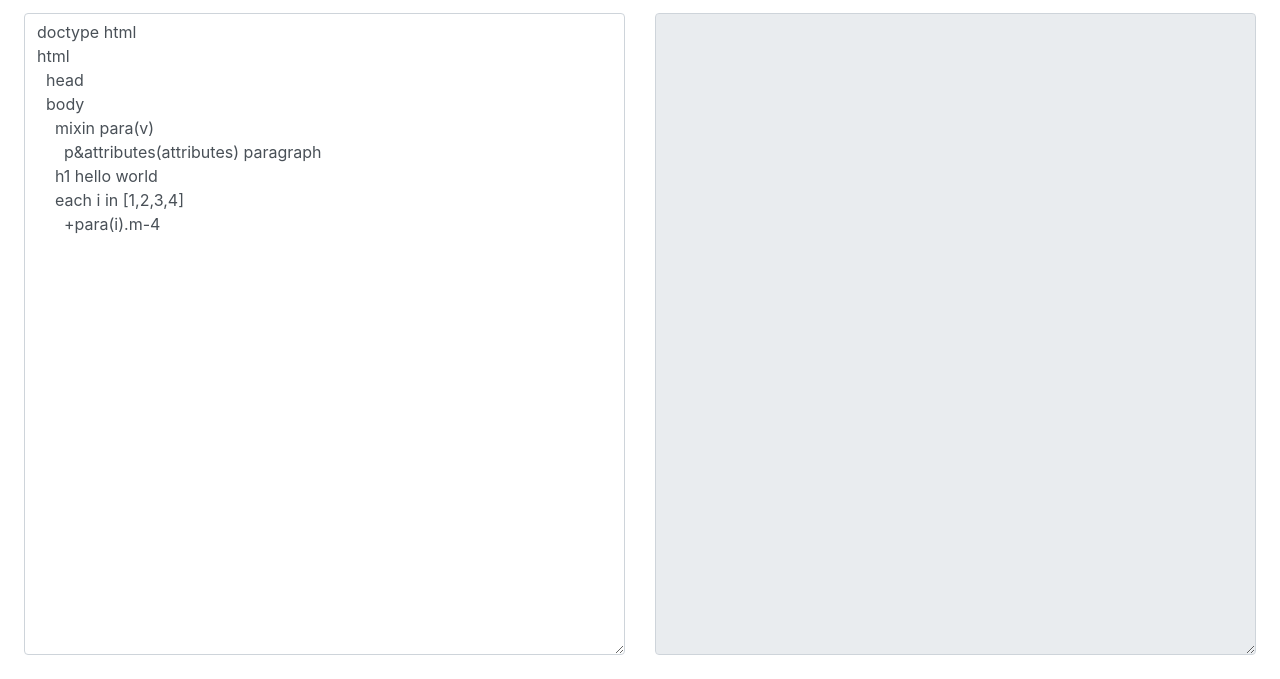
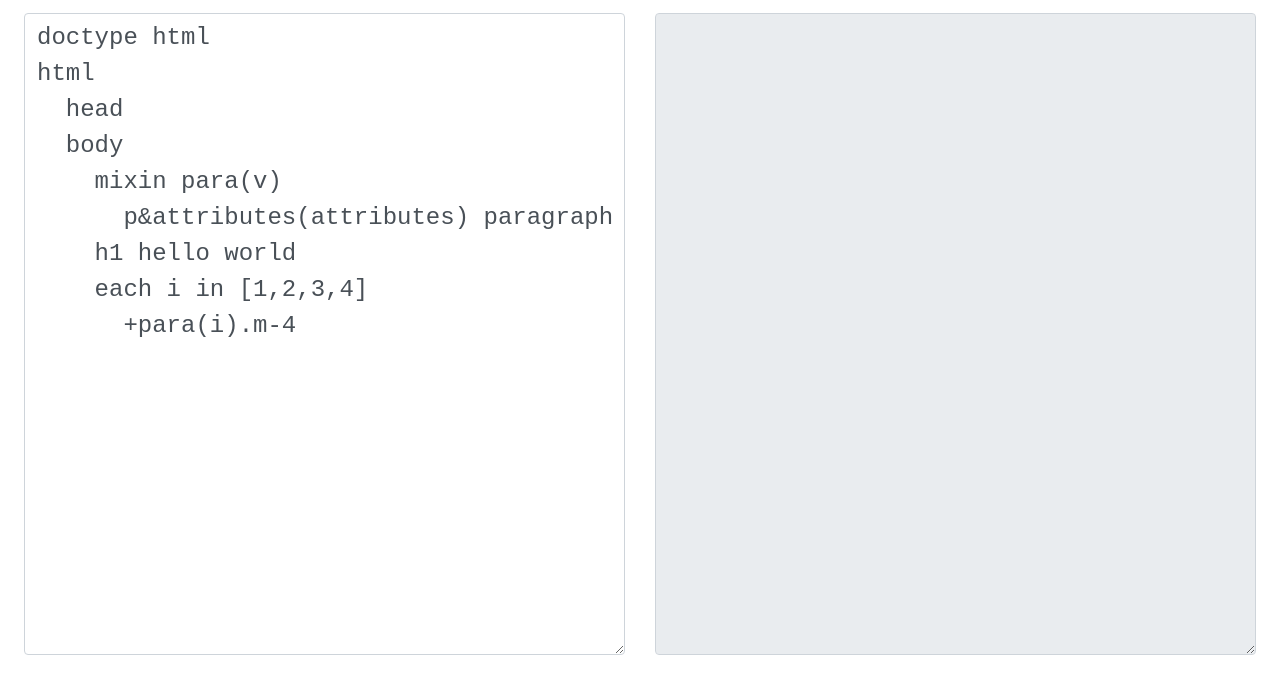
Before and after one commit to plotdb/pug-browser, a plain HTML site: page index.html in a window 1280 px wide. Shown: the part 121-800 px from the top of the page. Drawn offline with nearby package versions, Linux system fonts and the light colour scheme; the site is published under a folder, as on GitHub Pages, so addresses that start at the root find nothing; a script that the page names is missing.

Commit message:
regen for 52e516d

```diff
--- a/index.html
+++ b/index.html
@@ -1,4 +1,4 @@
-<!DOCTYPE html><html><head><link rel="stylesheet" type="text/css" href="https://stackpath.bootstrapcdn.com/bootstrap/4.4.1/css/bootstrap.min.css"><link rel="stylesheet" type="text/css" href="/assets/lib/ldui/ldui.min.css"><style type="text/css">html,
+<!DOCTYPE html><html><head><link rel="stylesheet" type="text/css" href="https://stackpath.bootstrapcdn.com/bootstrap/4.4.1/css/bootstrap.min.css"><link rel="stylesheet" type="text/css" href="assets/lib/ldui/ldui.min.css"><style type="text/css">html,
 body {
   width: 100%;
   height: 100%;
@@ -24,7 +24,7 @@ BrowserFS.configure({
 }, function(){
   var fs;
   return window.fs = fs = require("fs");
-});</script><script type="text/javascript" src="/assets/lib/ldui/ldui.min.js"></script><script type="text/javascript" src="/assets/lib/pug/pug.min.js"></script><script>// Generated by LiveScript 1.3.1
+});</script><script type="text/javascript" src="assets/lib/ldui/ldui.min.js"></script><script type="text/javascript" src="assets/lib/pug/pug.min.js"></script><script>// Generated by LiveScript 1.3.1
 var pug, update, view;
 pug = require("pug");
 update = function(){
```
